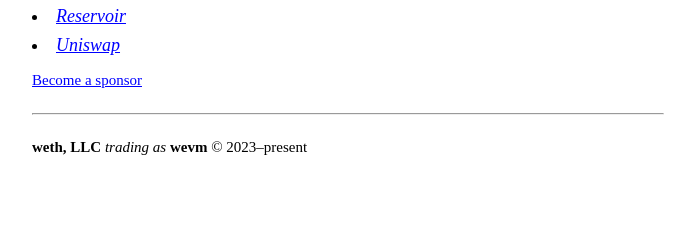
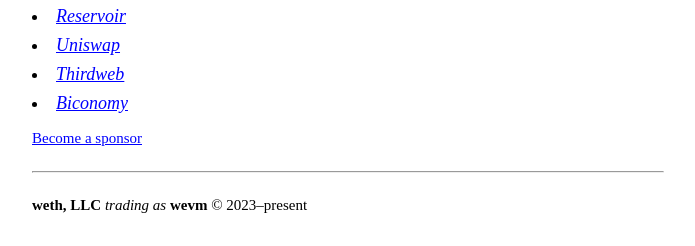
Before and after one commit to wevm/wevm.dev, a website: page index.html in a window 1280 px wide. Shown: the part 1600-1846 px from the top of the page, without its empty margins (0-695 px from the left). Before the commit the page ends 1788 px from the top, so only its background shows below. Drawn offline with Linux system fonts and the light colour scheme.

Commit message:
chore: add sponsors

```diff
--- a/index.html
+++ b/index.html
@@ -250,6 +250,12 @@
         <li>
           <a href="https://uniswap.org" target="_blank" rel="noopener noreferrer"><i>Uniswap</i></a>
         </li>
+        <li>
+          <a href="https://thirdweb.com" target="_blank" rel="noopener noreferrer"><i>Thirdweb</i></a>
+        </li>
+        <li>
+          <a href="https://biconomy.io" target="_blank" rel="noopener noreferrer"><i>Biconomy</i></a>
+        </li>
         <div style="height: 8px"></div>
         <p>
           <small><a href="https://github.com/sponsors/wevm" target="_blank" rel="noopener noreferrer">Become a sponsor</a></small>
```
